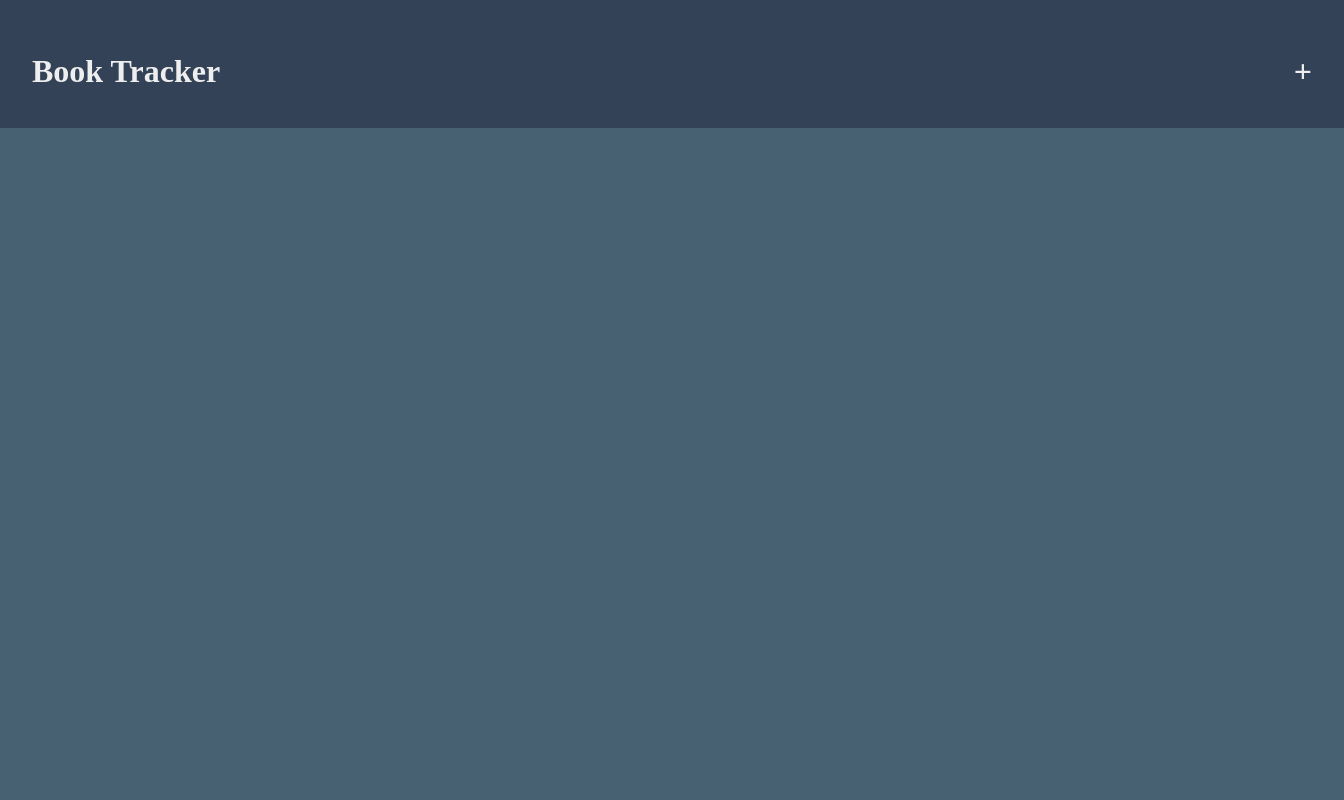
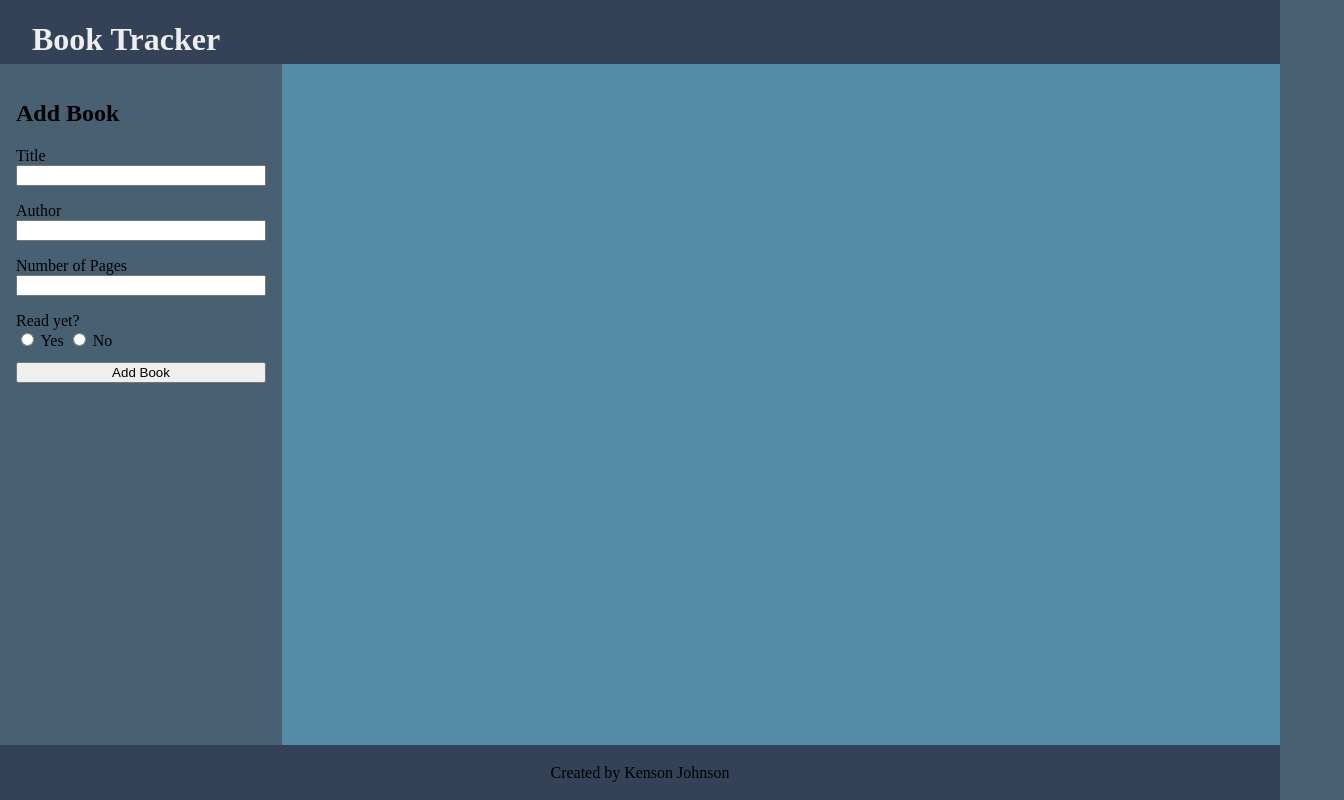
Before and after one commit to kensonjohnson/book_tracker, a plain HTML site: page index.html in a window 1280 px wide. Shown: the whole page, 1344 px wide, since content can reach past the window. Drawn offline with Linux system fonts and the light colour scheme.

Commit message:
Created form template on sidebar

```diff
--- a/index.html
+++ b/index.html
@@ -1,17 +1,43 @@
 <!DOCTYPE html>
 <html lang="en">
+
 <head>
   <meta charset="UTF-8" />
   <meta http-equiv="X-UA-Compatible" content="IE=edge" />
   <meta name="viewport" content="width=device-width, initial-scale=1.0" />
-    <title>Document</title>
+  <title>Book Tracker</title>
   <script src="script.js"></script>
   <link rel="stylesheet" href="styles.css" />
 </head>
+
 <body>
   <div class="topbar">
-      <div><h1>Book Tracker</h1></div>
-      <div class="topbar-right"><h1>+</h1></div>
+    <div class="topbar-left">
+      <h1>Book Tracker</h1>
     </div>
+  </div>
+  <div class="middle">
+    <div class="sidebar">
+      <h2>Add Book</h2>
+      <label for="title">Title</label>
+      <input type="text" name="title" id="title" />
+      <label for="author">Author</label>
+      <input type="text" name="author" id="author" />
+      <label for="pages">Number of Pages</label>
+      <input type="number" name="pages" id="pages" />
+      <div>Read yet?</div>
+      <div>
+        <input type="radio" name="read" id="yes" value="yes">
+        <label for="yes">Yes</label>
+        <input type="radio" name="read" id="no" value="no">
+        <label for="no">No</label>
+
+      </div>
+      <button>Add Book</button>
+    </div>
+    <div class="bookshelf"></div>
+  </div>
+  <div class="footer">Created by Kenson Johnson</div>
 </body>
+
 </html>
--- a/styles.css
+++ b/styles.css
@@ -6,21 +6,59 @@
 }
 
 body {
+  display: flex;
+  flex-direction: column;
+  justify-content: space-between;
   background-color: var(--main-background-color);
   margin: 0;
   padding: 0;
+  height: 100vh;
 }
 
 .topbar {
   display: flex;
   justify-content: space-between;
   margin: 0;
-  padding: 2em;
   width: 100vw;
   height: 8vh;
   background-color: var(--topbar-color);
   color: var(--text-color);
 }
 
+.topbar-left {
+  padding-left: 2rem;
+}
 .topbar-right {
+  padding-right: 2rem;
 }
+.middle {
+  height: 100%;
+  display: flex;
+}
+.sidebar {
+  display: flex;
+  flex-direction: column;
+  padding: 1rem;
+  background-color: var(--main-background-color);
+  width: 20vw;
+  min-width: 250px;
+  height: inherit;
+}
+input {
+  margin-bottom: 1rem;
+}
+.bookshelf {
+  background-color: var(--item-color);
+  height: 100%;
+  width: 100%;
+}
+
+.footer {
+  display: flex;
+  margin: 0;
+  width: 100vw;
+  height: 8vh;
+  background-color: var(--topbar-color);
+  align-items: center;
+  justify-content: center;
+}
```
Lines whose indentation alone changed are shown as unchanged.
